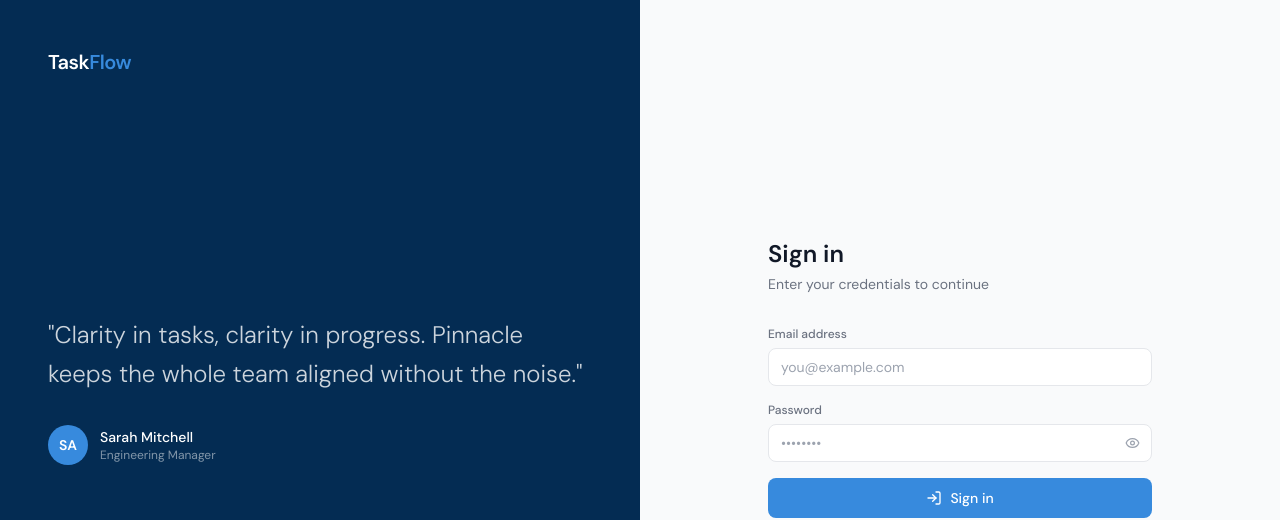
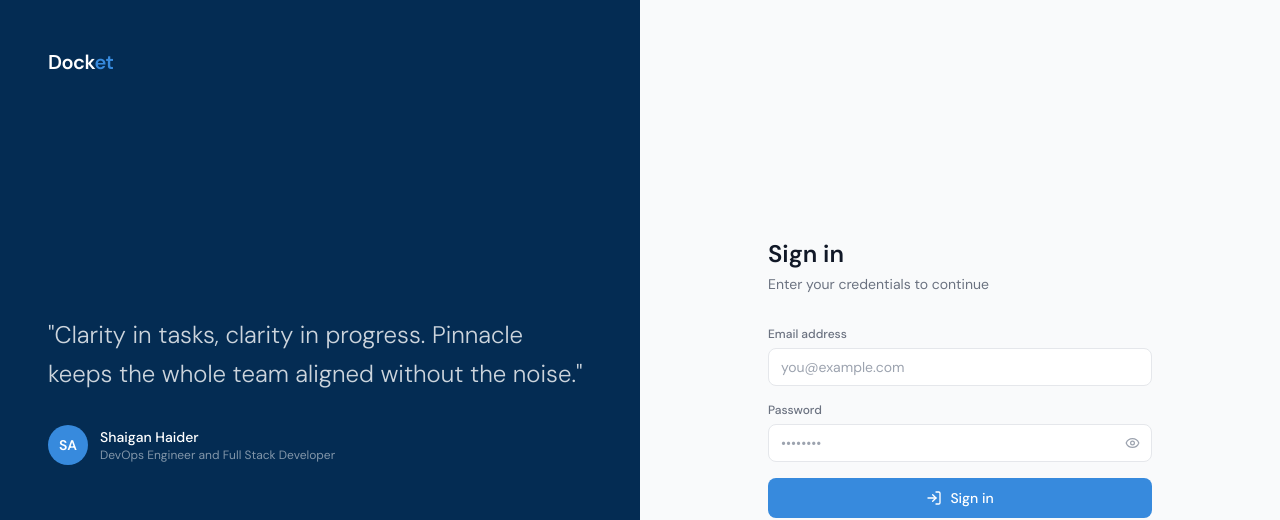
Before and after one commit to ShaiganH/TaskProject, a React (Vite) app in the folder Frontend/: page /login in a window 1280 px wide. Shown: the top 520 px of the page. Built offline with nearby package versions, Linux system fonts and the light colour scheme; no server answers.

Commit message:
Name fix

```diff
--- a/Frontend/src/pages/LoginPage.jsx
+++ b/Frontend/src/pages/LoginPage.jsx
@@ -52,7 +52,7 @@ export default function LoginPage() {
       <div className="hidden lg:flex lg:w-1/2 bg-brand-900 flex-col justify-between p-12">
         <div>
           <span className="text-xl font-semibold text-white tracking-tight">
-            Task<span className="text-brand-400">Flow</span>
+            Dock<span className="text-brand-400">et</span>
           </span>
         </div>
         <div>
@@ -65,8 +65,8 @@ export default function LoginPage() {
               SA
             </div>
             <div>
-              <p className="text-sm font-medium text-white">Sarah Mitchell</p>
-              <p className="text-xs text-white/50">Engineering Manager</p>
+              <p className="text-sm font-medium text-white">Shaigan Haider</p>
+              <p className="text-xs text-white/50">DevOps Engineer and Full Stack Developer</p>
             </div>
           </div>
         </div>
@@ -89,7 +89,7 @@ export default function LoginPage() {
         <div className="w-full max-w-sm">
           <div className="lg:hidden mb-8">
             <span className="text-xl font-semibold text-gray-900 tracking-tight">
-              Task<span className="text-brand-400">Flow</span>
+              Dock<span className="text-brand-400">et</span>
             </span>
           </div>
 
--- a/Frontend/src/pages/NotFoundPage.jsx
+++ b/Frontend/src/pages/NotFoundPage.jsx
@@ -33,7 +33,7 @@ export default function NotFoundPage() {
         </div>
 
         <div className="mt-12 text-xs text-gray-300">
-          Task<span className="text-brand-300">Flow</span>
+          Dock<span className="text-brand-300">et</span>
         </div>
       </div>
     </div>
--- a/Frontend/src/pages/RegisterPage.jsx
+++ b/Frontend/src/pages/RegisterPage.jsx
@@ -96,7 +96,7 @@ export default function RegisterPage() {
             to="/login"
             className="text-xl font-semibold text-gray-900 tracking-tight"
           >
-            Task<span className="text-brand-400">Flow</span>
+            Dock<span className="text-brand-400">et</span>
           </Link>
         </div>
 
```
